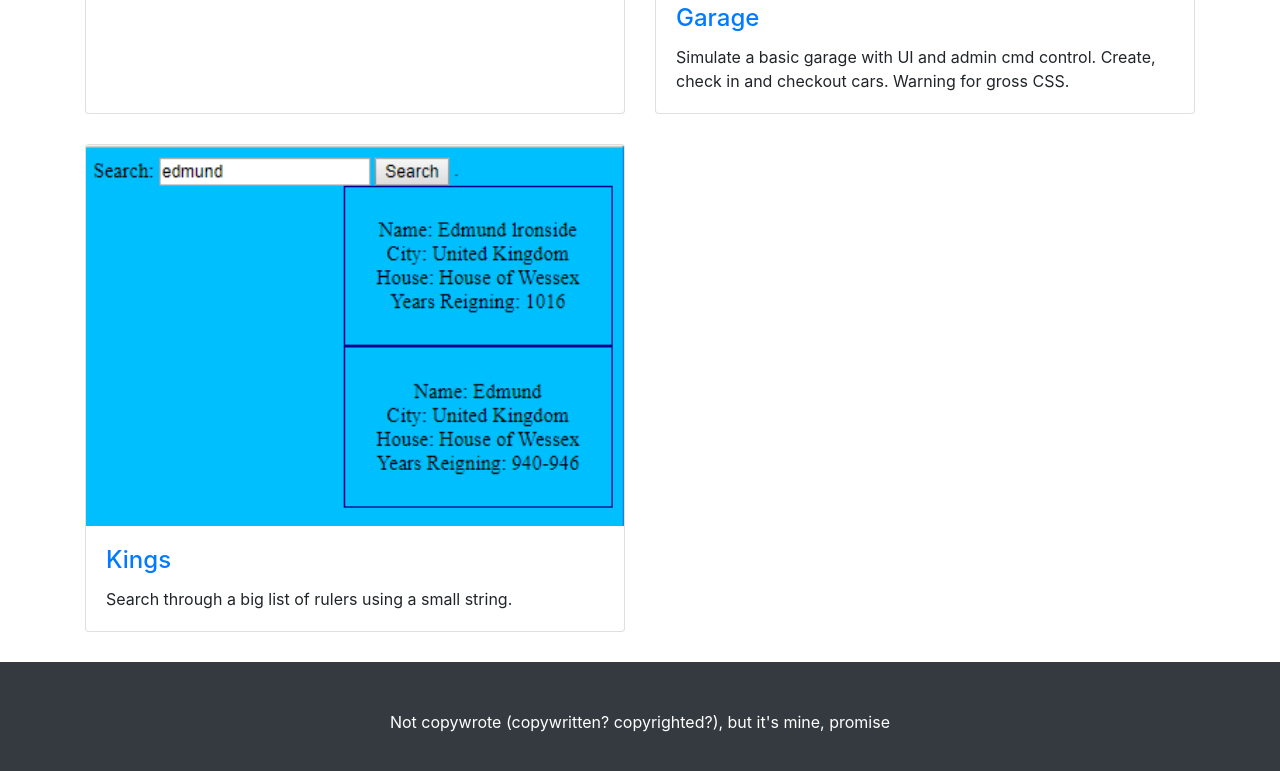
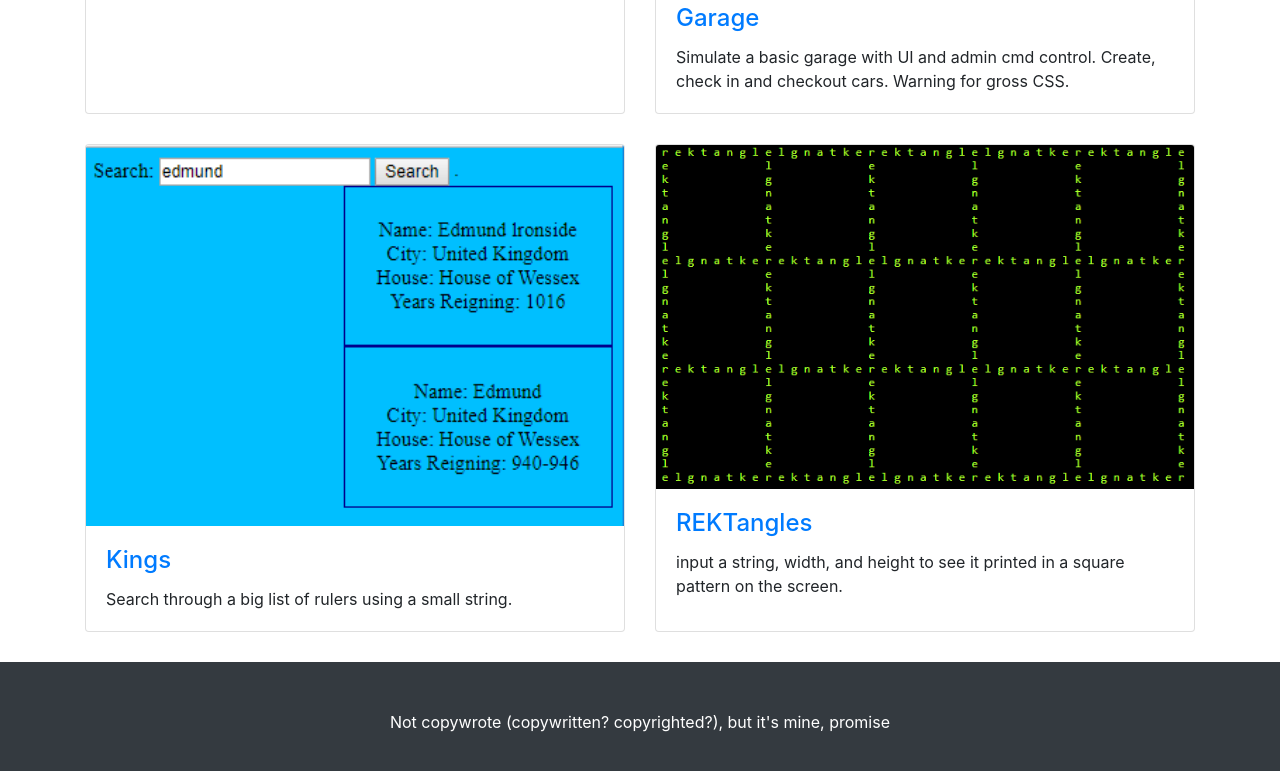
Before and after one commit to DaleCarr/DaleCarr.github.io, a website: page Projects.html in a window 1280 px wide. Shown: the part 433-1204 px from the top of the page. Drawn offline with Linux system fonts and the light colour scheme.

Commit message:
added prektangle to projects page

```diff
--- a/Projects.html
+++ b/Projects.html
@@ -87,6 +87,17 @@
             </div>
           </div>
         </div>
+        <div class="col-lg-6 portfolio-item">
+            <div class="card h-100">
+              <a href="#"><img class="card-img-top" src="rektangleSnip.PNG" alt=""></a>
+              <div class="card-body">
+                <h4 class="card-title">
+                  <a href="Rektangles.html">REKTangles</a>
+                </h4>
+                <p class="card-text">input a string, width, and height to see it printed in a square pattern on the screen.</p>
+              </div>
+            </div>
+          </div>
       </div>
     </div>
     <!-- /.container -->
```
Also changed, not shown: rektangleSnip.PNG (added).
